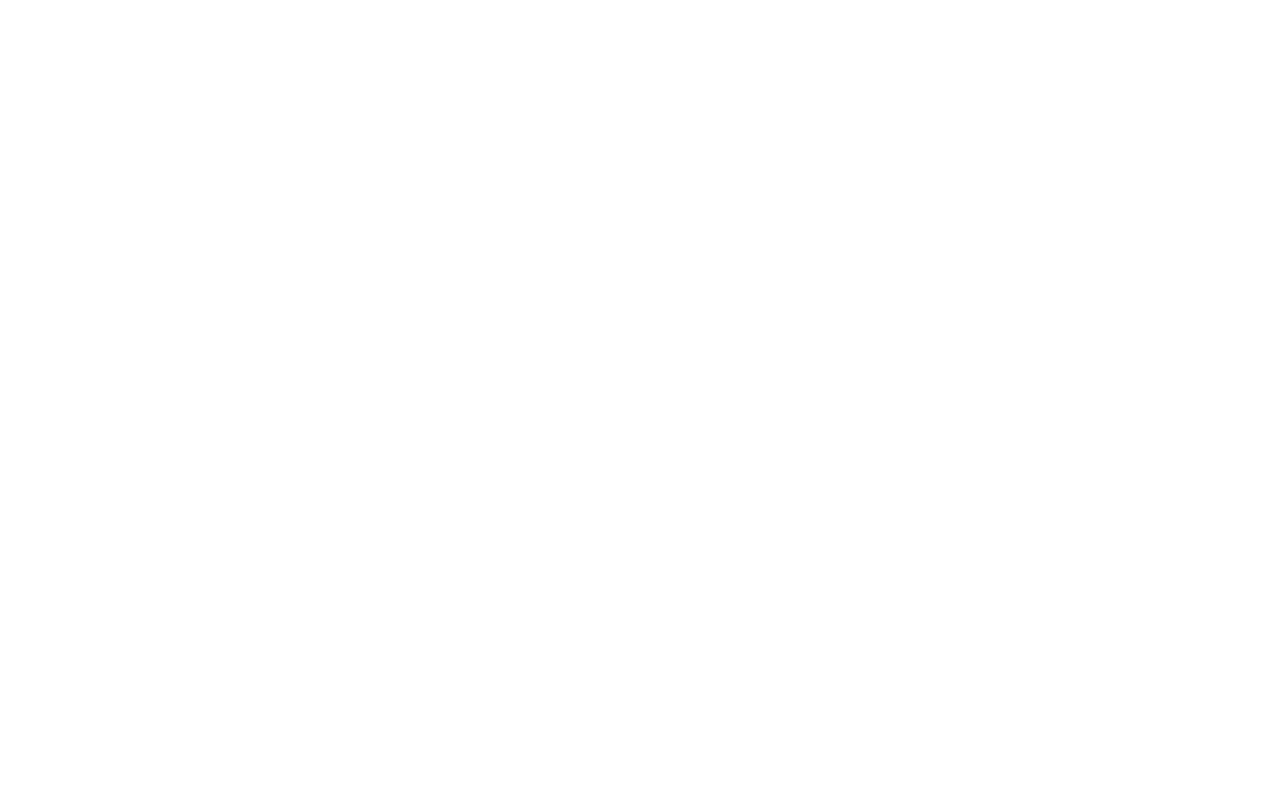
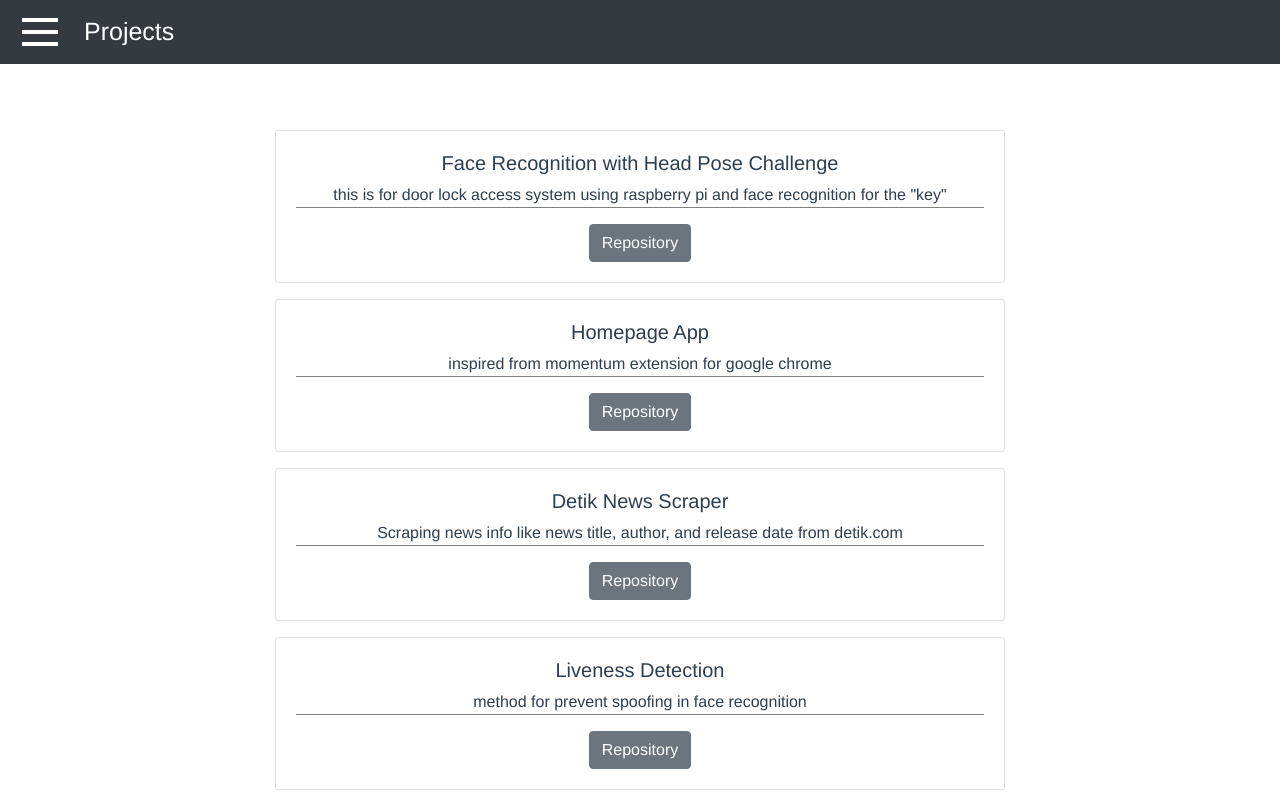
Before and after one commit to farhanrbnn/personal-web, a Vue app: page /projects in a window 1280 px wide. Built offline with nearby package versions, Linux system fonts and the light colour scheme.

Commit message:
update project component

```diff
--- a/src/components/dashboard.vue
+++ b/src/components/dashboard.vue
@@ -2,12 +2,13 @@
   <div id="navbar">
     <div>
       <b-navbar align="center" type="dark" variant="dark">
-        <img v-b-toggle.sidebar-variant v-bind:src="require('@/assets/hamburger.png')">
+        <img v-b-toggle.sidebar-variant v-bind:src="require('@/assets/hamburger.png')" width="32" height="32">
         <b-sidebar id="sidebar-variant" shadow>
           <p>Dashboard</p>
           <p>Project</p>
           <p>Download Resume</p>
         </b-sidebar>
+        <b-navbar-brand id="test" href="#">Dashboard</b-navbar-brand>
       </b-navbar>
     </div>
     <b-container id="dashboard" fluid="sm">
@@ -59,7 +60,7 @@
   }
 
   #footer {
-    margin-top: 150px;
+    margin-top: 140px;
   }
 
   #dashboard {
@@ -69,4 +70,9 @@
   #contact {
     margin-top: 50px;
   }
+
+  #test {
+    margin-left: 20px;
+    font-size: 25px;
+  }
 </style>
--- /dev/null
+++ b/src/components/project.vue
@@ -0,0 +1,74 @@
+<template>
+  <div id="project">
+    <div>
+      <b-navbar align="center" type="dark" variant="dark">
+        <img v-b-toggle.sidebar-variant v-bind:src="require('@/assets/hamburger.png')">
+        <b-sidebar id="sidebar-variant" shadow>
+          <p>Dashboard</p>
+          <p>Project</p>
+          <p>Download Resume</p>
+        </b-sidebar>
+        <b-navbar-brand id="test" href="#">Projects</b-navbar-brand>
+      </b-navbar>
+    </div>
+    <b-container id="content" fluid="sm">
+      <b-row class="d-flex justify-content-md-center">
+        <b-col v-for="list in content" :key="list.title" sm="8" class="mt-3">
+          <b-card>
+            <div>
+              <h5>{{list.title}}</h5>
+              <p id="repo-detail">{{list.detail}}</p>
+              <b-button :href="list.link">Repository</b-button>
+            </div>
+          </b-card>
+        </b-col>
+      </b-row>
+    </b-container>
+  </div>
+</template>
+
+<script>
+  export default {
+    name: 'project',
+    data () {
+      return {
+        content: [
+        {
+          title: 'Face Recognition with Head Pose Challenge',
+          detail: 'this is for door lock access system using raspberry pi and face recognition for the "key"',
+          link:'https://github.com/farhanrbnn/face-recognition-with-headpose-challenge'
+        },
+        {
+          title: 'Homepage App',
+          detail :'inspired from momentum extension for google chrome',
+          link: 'https://github.com/farhanrbnn/homepage-app'
+        },
+        {
+          title: 'Detik News Scraper',
+          detail: 'Scraping news info like news title, author, and release date from detik.com',
+          link: 'https://github.com/farhanrbnn/detik-news-scraper'
+        },
+        {
+          title: 'Liveness Detection',
+          detail: 'method for prevent spoofing in face recognition',
+          link: 'https://github.com/farhanrbnn/liveness-detection'
+        }
+        ]
+      }
+    }
+  }
+</script>
+<style scoped>
+  #repo-detail {
+    border-bottom: 1px solid  gray;
+  }
+  #test {
+    margin-left: 20px;
+    font-size: 25px;
+  }
+
+  #content {
+    margin-top: 50px;
+  }
+
+</style>
--- a/src/router/index.js
+++ b/src/router/index.js
@@ -1,6 +1,7 @@
 import Vue from 'vue'
 import Router from 'vue-router'
 import dashboard from '@/components/dashboard'
+import project from '@/components/project'
 
 Vue.use(Router)
 
@@ -11,6 +12,11 @@ export default new Router({
       path: '/',
       name: 'dashboard',
       component: dashboard
+    },
+   {
+      path: '/projects',
+      name: 'projects',
+      component: project
     }
   ]
 })
```
Also changed, not shown: src/assets/hamburger.png.
